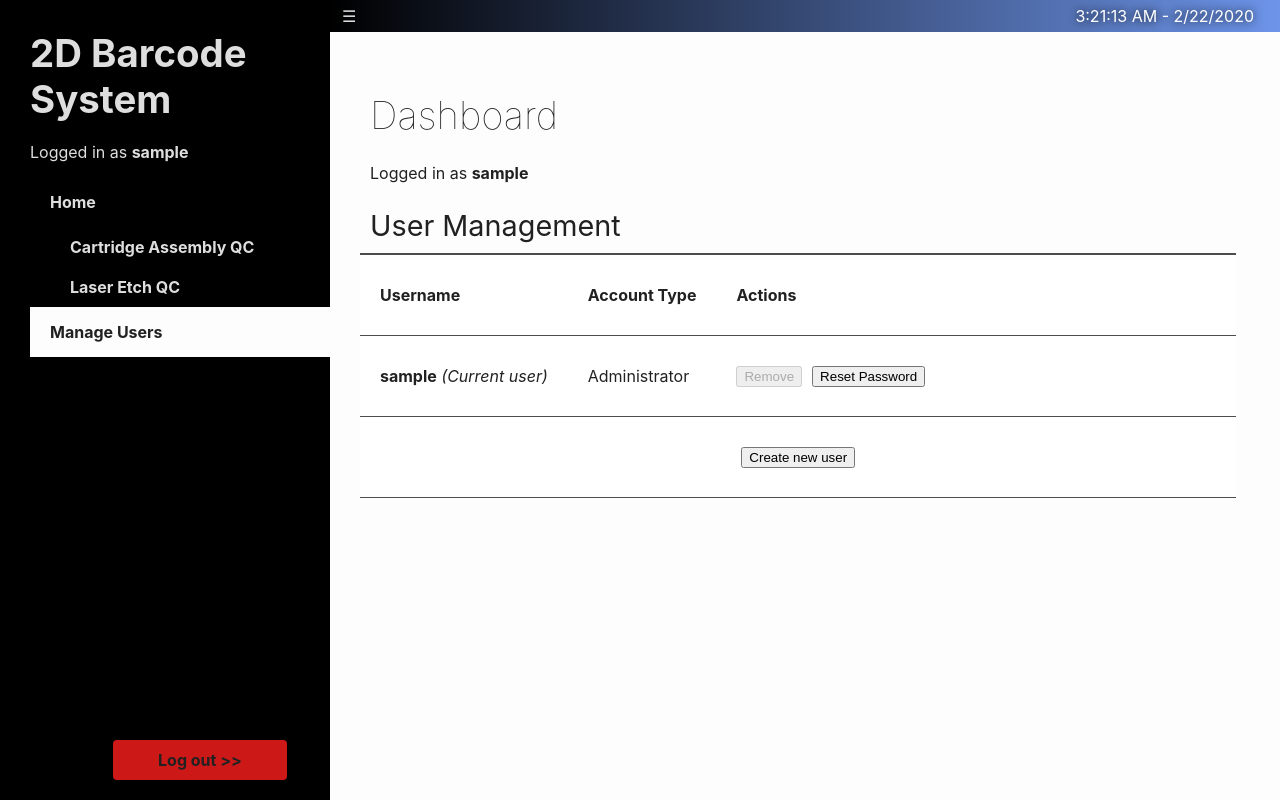
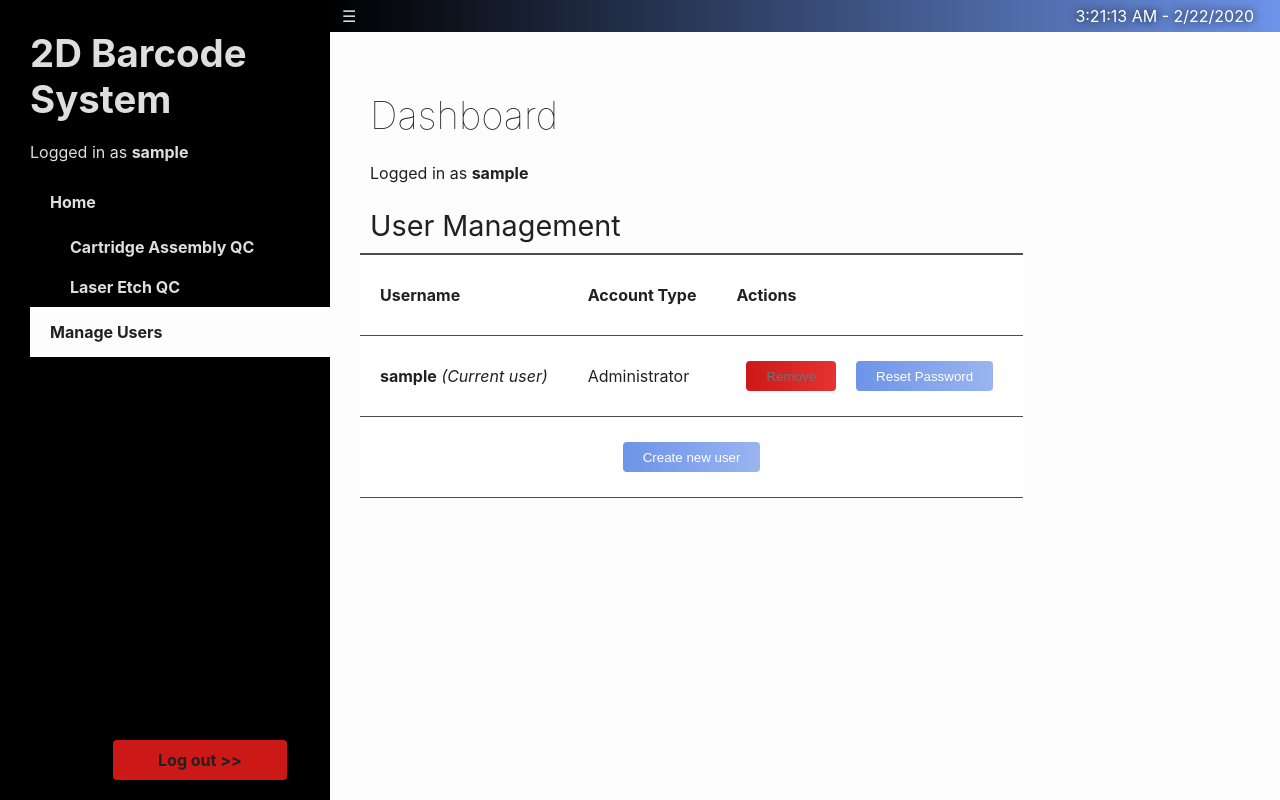
Before and after one commit to seahyx/pptc-keyence, a Flask app: page /dashboard/ in a window 1280 px wide. Run offline with Flask 2, Linux system fonts and the light colour scheme; a user stored in the database is signed in; tables that the repository leaves empty hold one stand-in row (values such as "Sample post"); style sheets or scripts are compiled from the project's sources.

Commit message:
Fixed dashboard styling

```diff
--- a/app/templates/dashboard.html
+++ b/app/templates/dashboard.html
@@ -12,14 +12,14 @@
 
 		<h2>User Management</h2>
 
-		<div style='overflow:auto;'>
+		<div class='user-mngt'>
 
-			<table class='list' style='width:-webkit-fill-available;'>
+			<table class='list'>
 
 				<tr>
 					<th>Username</th>
 					<th>Account Type</th>
-					<th style='width:30rem;'>Actions</th>
+					<th class='tb-actions'>Actions</th>
 				</tr>
 
 				{% for account in users %}
@@ -32,12 +32,12 @@
 					<td>{{ account.get_account_type_name() }}</td>
 					<td>
 						<div class='flex-horizontal'>
-							<button id='{{ account.id }}' type='button' class='btn-small red btn-js-remove' style='margin-left: 0; margin-right: 10px;'
+							<button id='{{ account.id }}' type='button' class='btn btn-small btn-red btn-noleftmargin btn-js-remove'
 							{% if account.account_type == 0 or account.id == current_user.id %}
 							disabled
 							{% endif %}
 							>Remove</button>
-							<button id='{{ account.username }}' type='button' class='btn-small btn-js-reset'>Reset Password</button>
+							<button id='{{ account.username }}' type='button' class='btn btn-small btn-js-reset'>Reset Password</button>
 						</div>
 					</td>
 				</tr>
@@ -46,7 +46,7 @@
 				<tr>
 					<th colspan='99'>
 						<div class='flex-horizontal flex-center'>
-							<button type='button' class='btn-small' onclick="window.location.href = '{{ url_for("registration", next="/"+request.endpoint) }}'">Create new user</button>
+							<button type='button' class='btn btn-small' onclick="window.location.href = '{{ url_for("registration", next="/"+request.endpoint) }}'">Create new user</button>
 						</div>
 					</th>
 				</tr>
@@ -56,7 +56,7 @@
 		</div>
 
 
-	</divclas>
+	</div>
 
 	<script src="{{ url_for('static', filename='src/dashboard.js') }}" defer></script>
 
```
Also changed, not shown: app/static/styles/_includes/dashboard.scss (added, +15 -0 lines).
